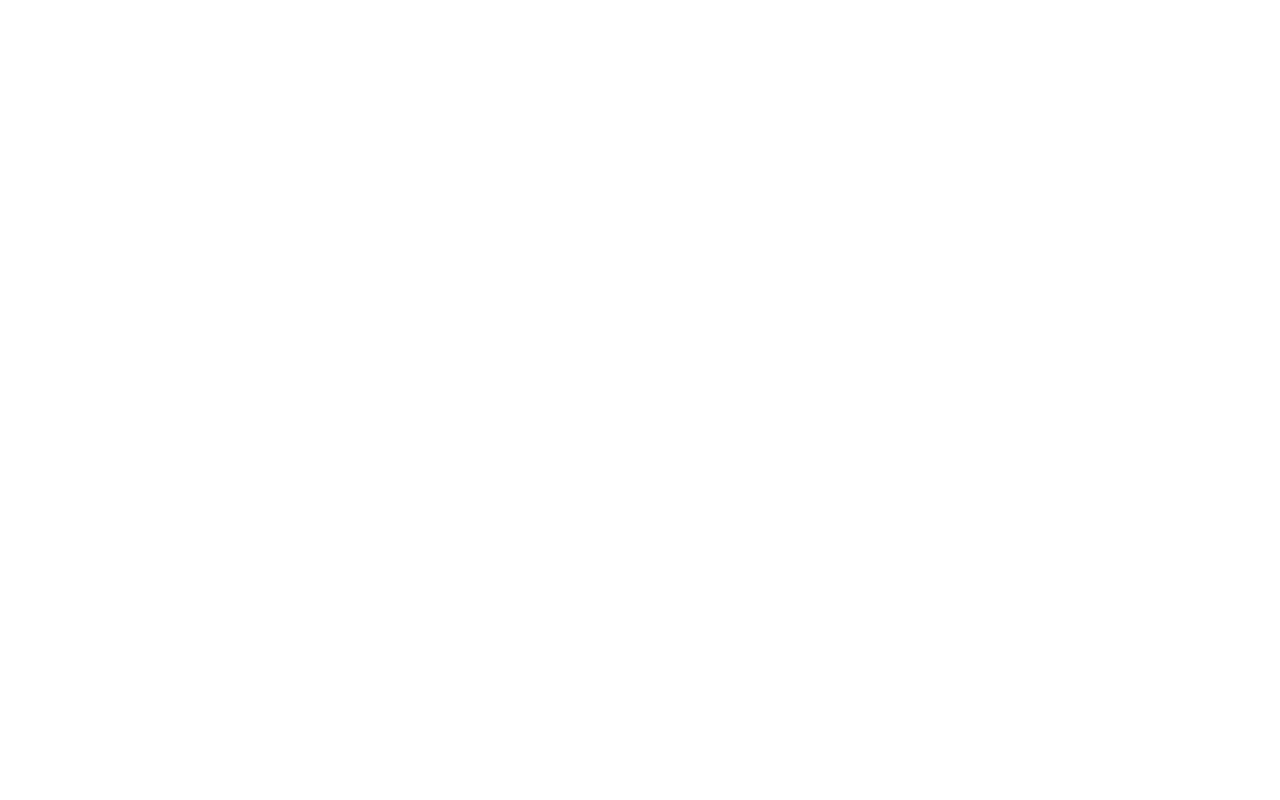
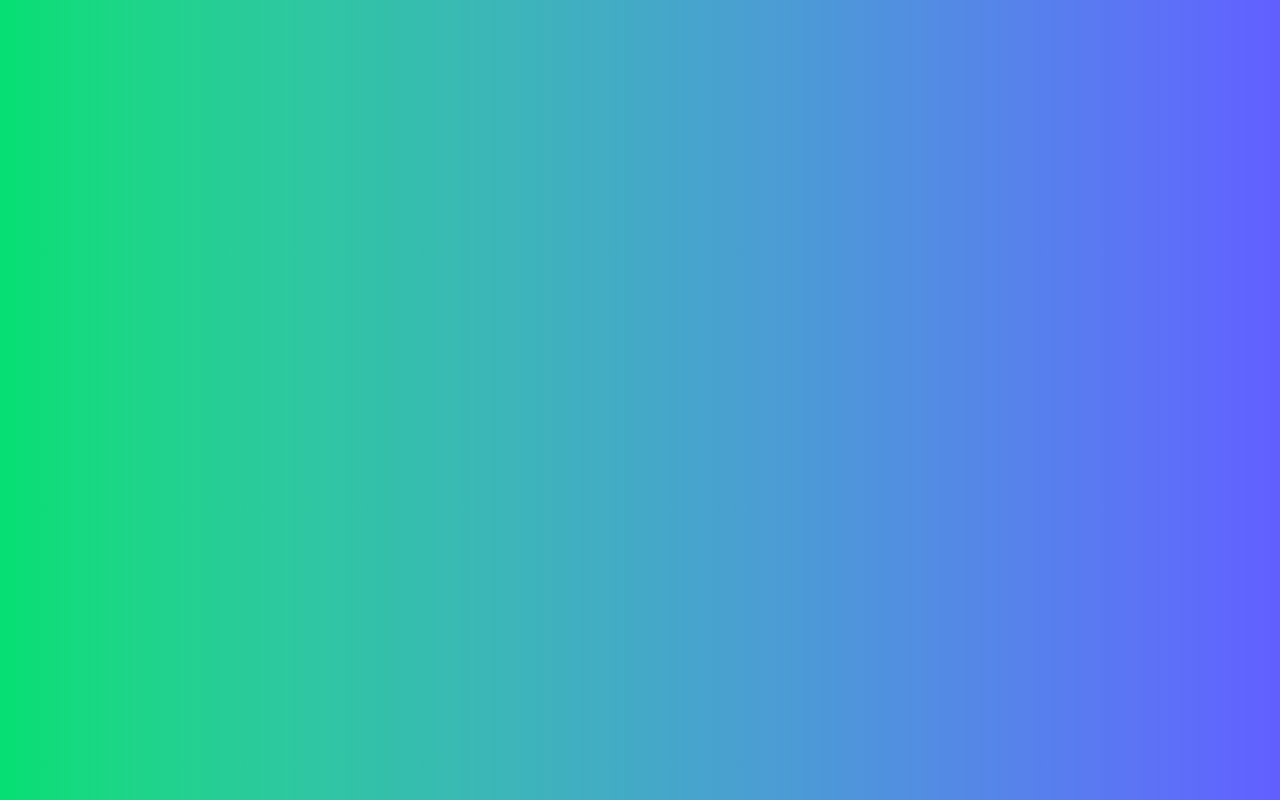
Before and after one commit to sndpbag/tailwind_login_page2, a plain HTML site: page index.html in a window 1280 px wide. Drawn offline with nearby package versions, Linux system fonts and the light colour scheme.

Commit message:
added tailwind cdn and setup background with viewport

```diff
--- a/index.html
+++ b/index.html
@@ -3,9 +3,10 @@
 <head>
     <meta charset="UTF-8">
     <meta name="viewport" content="width=device-width, initial-scale=1.0">
+    <script src="https://cdn.jsdelivr.net/npm/@tailwindcss/browser@4"></script>
     <title>Tailwind Login page</title>
 </head>
-<body>
+<body class="h-screen bg-linear-to-r from-green-400 to-indigo-500">
 
 </body>
 </html>
```
